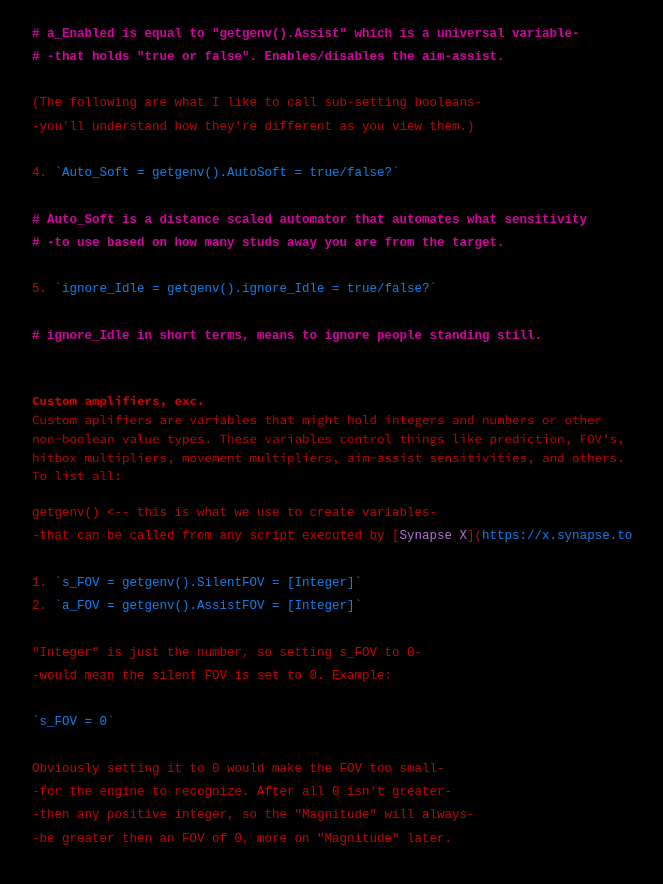
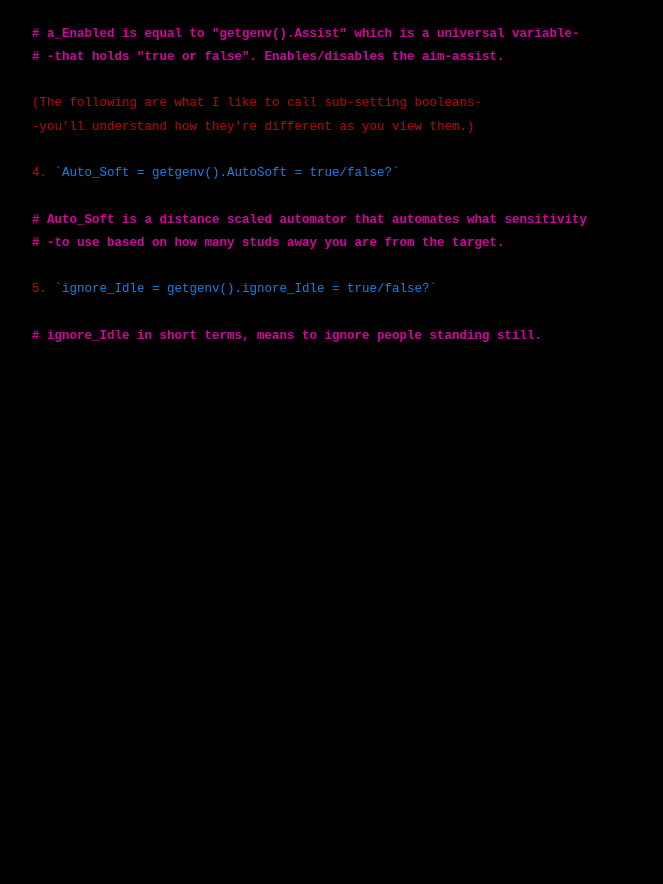
Before and after one commit to Darkfire0576/Darkus, a Jekyll site: the page built from Enabling Features.md, in a window 1280 px wide and 900 px high, scrolled down 1143 px. Shown: the top 884 px of the window, without its empty margins (308-971 px from the left). Built offline with Jekyll 4.4.1, drawn with Linux system fonts in a browser that asks for light colours; after the commit the page ends 1563 px from its top, so only the background shows below that.

Commit message:
Update and rename introduction.md to Enabling Features.md

````diff
--- a/introduction.md
+++ b/Enabling Features.md
@@ -70,25 +70,3 @@ Theres a lot to choose from, and not everything has been listed but will be in t
 # ignore_Idle in short terms, means to ignore people standing still.
 
 ```
-
-### Custom amplifiers, exc.
-
-Custom aplifiers are variables that might hold integers and numbers or other non-boolean value types. These variables control things like prediction, FOV's, hitbox multipliers, movement multipliers, aim-assist sensitivities, and others. To list all:
-
-```markdown
-getgenv() <-- this is what we use to create variables-
--that can be called from any script executed by [Synapse X](https://x.synapse.to/).
-
-1. `s_FOV = getgenv().SilentFOV = [Integer]`
-2. `a_FOV = getgenv().AssistFOV = [Integer]`
-
-"Integer" is just the number, so setting s_FOV to 0-
--would mean the silent FOV is set to 0. Example:
-
-`s_FOV = 0`
-
-Obviously setting it to 0 would make the FOV too small-
--for the engine to recognize. After all 0 isn't greater-
--then any positive integer, so the "Magnitude" will always-
--be greater then an FOV of 0, more on "Magnitude" later.
-```
````
